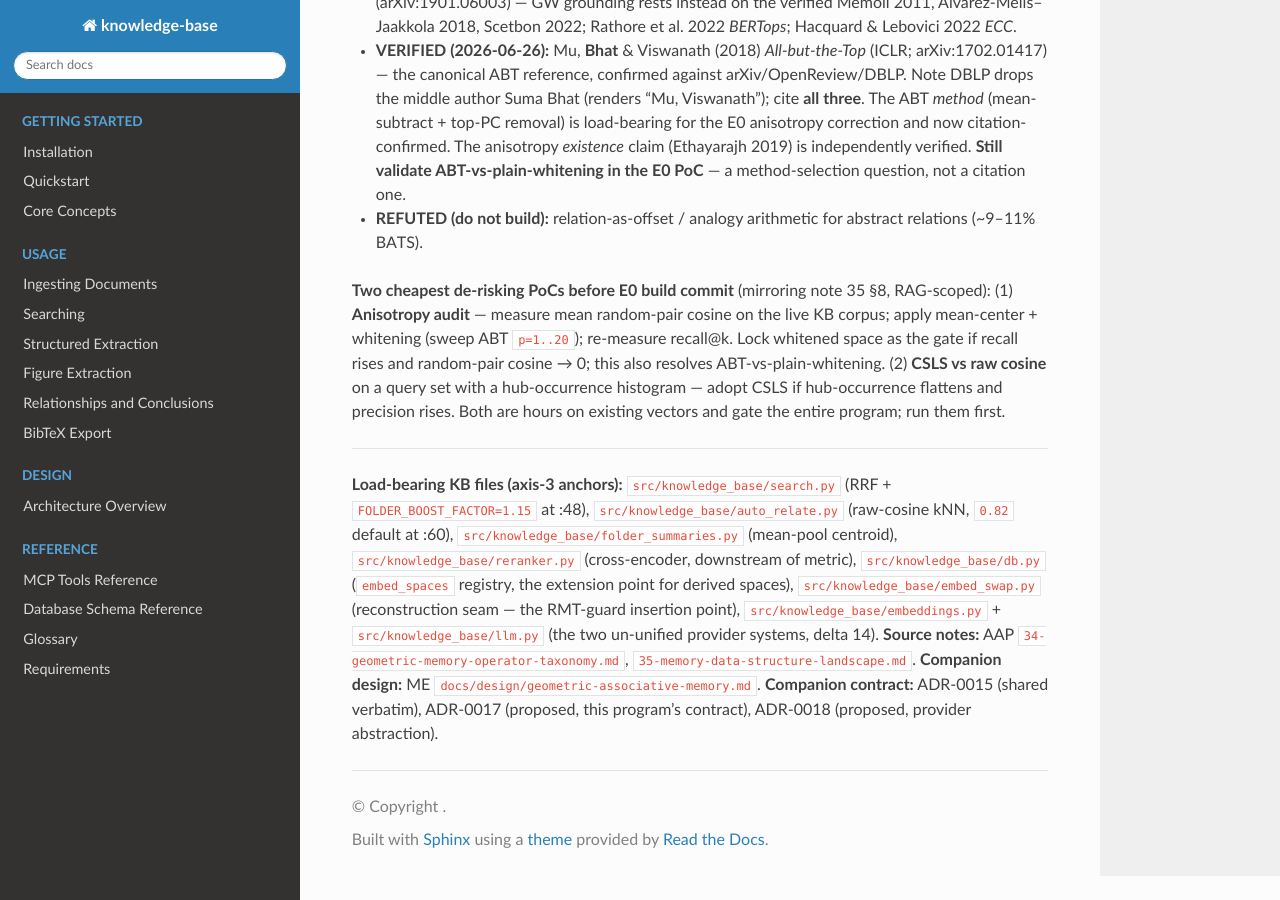
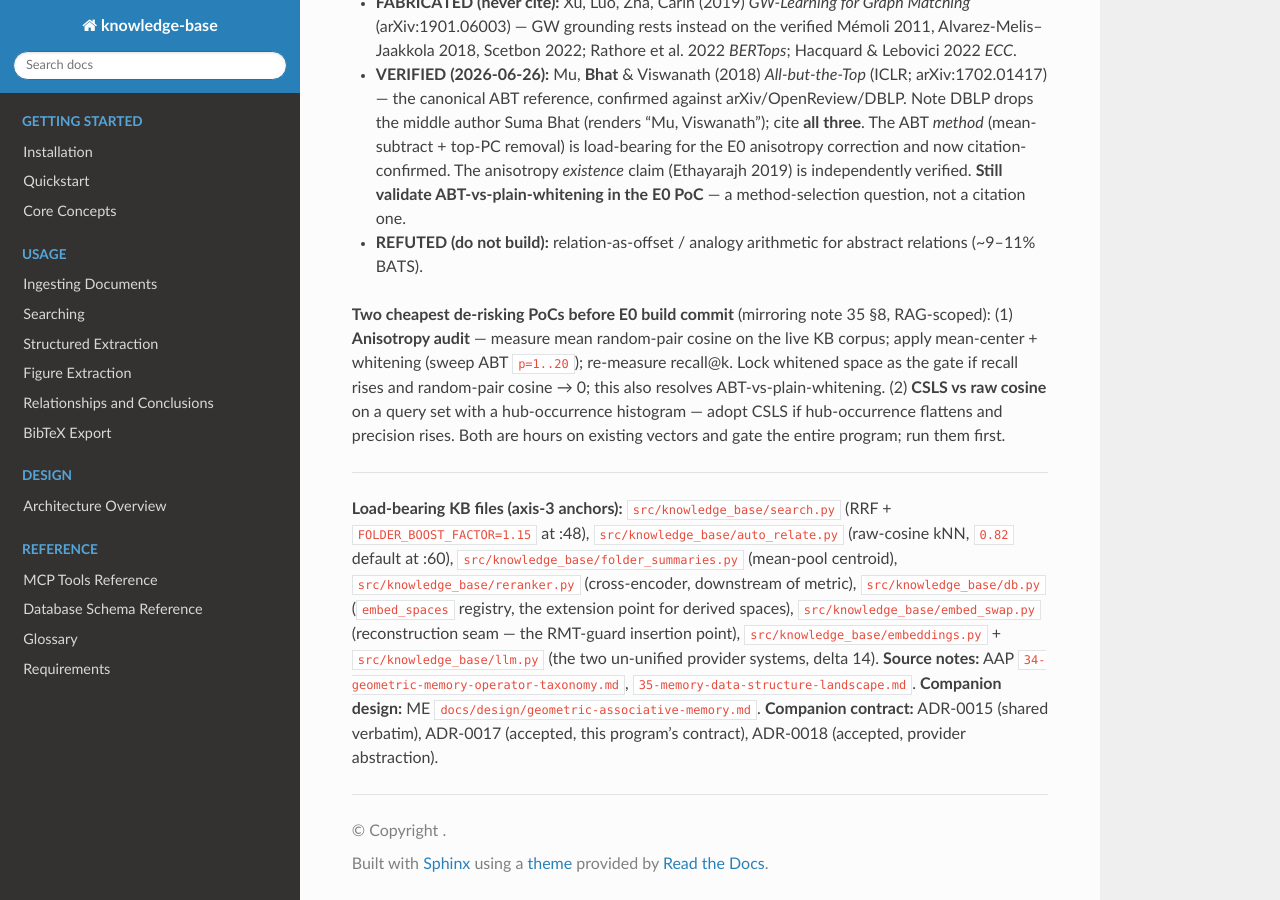
Before and after one commit to dutiona/knowledge-base, a Sphinx documentation site: the page built from docs/design/kb-geometric-retrieval.md, in a window 1280 px wide and 900 px high, scrolled down 12425 px. Built offline with Sphinx 7.4.7 and the Read the Docs theme 3.1.0, drawn with Linux system fonts in a browser that asks for light colours; some of the changed text lies outside the part shown.

Commit message:
docs(adr): accept ADR-0017 & ADR-0018 (#520)
ADR-0018 Proposed->Accepted; ADR-0017 already Accepted; footer references reconciled.

```diff
--- a/docs/design/kb-geometric-retrieval.md
+++ b/docs/design/kb-geometric-retrieval.md
@@ -2,7 +2,7 @@
 
 **Status:** Design program for the knowledge-base (KB) geometric-retrieval epic family. KB-scoped counterpart to the memory-engine (ME) `geometric-associative-memory.md` design, drawing the operator math and data-structure inventory from AAP landscape notes **34** (`34-geometric-memory-operator-taxonomy.md`) and **35** (`35-memory-data-structure-landscape.md`). Every operator citation here is one the upstream Verify stage flagged `_verified:true`; suspect/fabricated citations are quarantined (§8) and never asserted as fact.
 
-**Date:** 2026-06-26. **Companion contract:** ADR-0017 (proposed; mirrored in ME). **Relationship to ADR-0017:** _this doc is the program; the ADR is the contract._ This document is opinionated, leads by the ideal, and carries the full operator + data-structure reasoning. ADR-0017 will record the **decision** — the locked metric semantics (whitened space + CSLS as the KB retrieval ground truth), the fingerprint invalidation rule, and the shared-vs-layer-specific boundary with ME — in the terse, durable ADR register. When they disagree, the ADR wins; this doc gets corrected to match.
+**Date:** 2026-06-26. **Companion contract:** ADR-0017 (accepted; mirror in ME pending — tracked upstream). **Relationship to ADR-0017:** _this doc is the program; the ADR is the contract._ This document is opinionated, leads by the ideal, and carries the full operator + data-structure reasoning. ADR-0017 will record the **decision** — the locked metric semantics (whitened space + CSLS as the KB retrieval ground truth), the fingerprint invalidation rule, and the shared-vs-layer-specific boundary with ME — in the terse, durable ADR register. When they disagree, the ADR wins; this doc gets corrected to match.
 
 ---
 
@@ -295,4 +295,4 @@ Per the note 34/35 upstream blocklist (authoritative). Where a structure leans o
 
 ---
 
-**Load-bearing KB files (axis-3 anchors):** `src/knowledge_base/search.py` (RRF + `FOLDER_BOOST_FACTOR=1.15` at :48), `src/knowledge_base/auto_relate.py` (raw-cosine kNN, `0.82` default at :60), `src/knowledge_base/folder_summaries.py` (mean-pool centroid), `src/knowledge_base/reranker.py` (cross-encoder, downstream of metric), `src/knowledge_base/db.py` (`embed_spaces` registry, the extension point for derived spaces), `src/knowledge_base/embed_swap.py` (reconstruction seam — the RMT-guard insertion point), `src/knowledge_base/embeddings.py` + `src/knowledge_base/llm.py` (the two un-unified provider systems, delta 14). **Source notes:** AAP `34-geometric-memory-operator-taxonomy.md`, `35-memory-data-structure-landscape.md`. **Companion design:** ME `docs/design/geometric-associative-memory.md`. **Companion contract:** ADR-0015 (shared verbatim), ADR-0017 (proposed, this program's contract), ADR-0018 (proposed, provider abstraction).
+**Load-bearing KB files (axis-3 anchors):** `src/knowledge_base/search.py` (RRF + `FOLDER_BOOST_FACTOR=1.15` at :48), `src/knowledge_base/auto_relate.py` (raw-cosine kNN, `0.82` default at :60), `src/knowledge_base/folder_summaries.py` (mean-pool centroid), `src/knowledge_base/reranker.py` (cross-encoder, downstream of metric), `src/knowledge_base/db.py` (`embed_spaces` registry, the extension point for derived spaces), `src/knowledge_base/embed_swap.py` (reconstruction seam — the RMT-guard insertion point), `src/knowledge_base/embeddings.py` + `src/knowledge_base/llm.py` (the two un-unified provider systems, delta 14). **Source notes:** AAP `34-geometric-memory-operator-taxonomy.md`, `35-memory-data-structure-landscape.md`. **Companion design:** ME `docs/design/geometric-associative-memory.md`. **Companion contract:** ADR-0015 (shared verbatim), ADR-0017 (accepted, this program's contract), ADR-0018 (accepted, provider abstraction).
```
Also changed, not shown: docs/design/adr/0018-provider-abstraction.md (+1 -1 lines).
